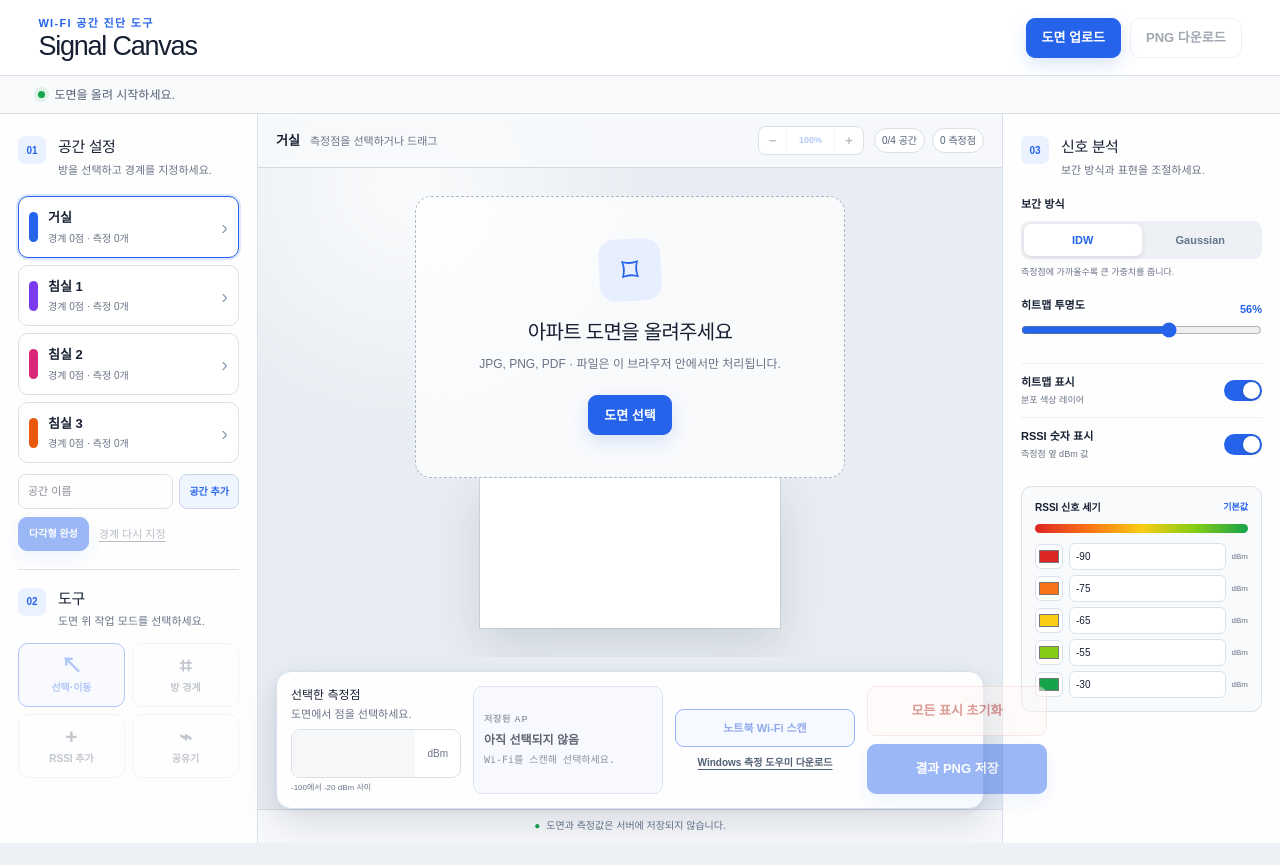
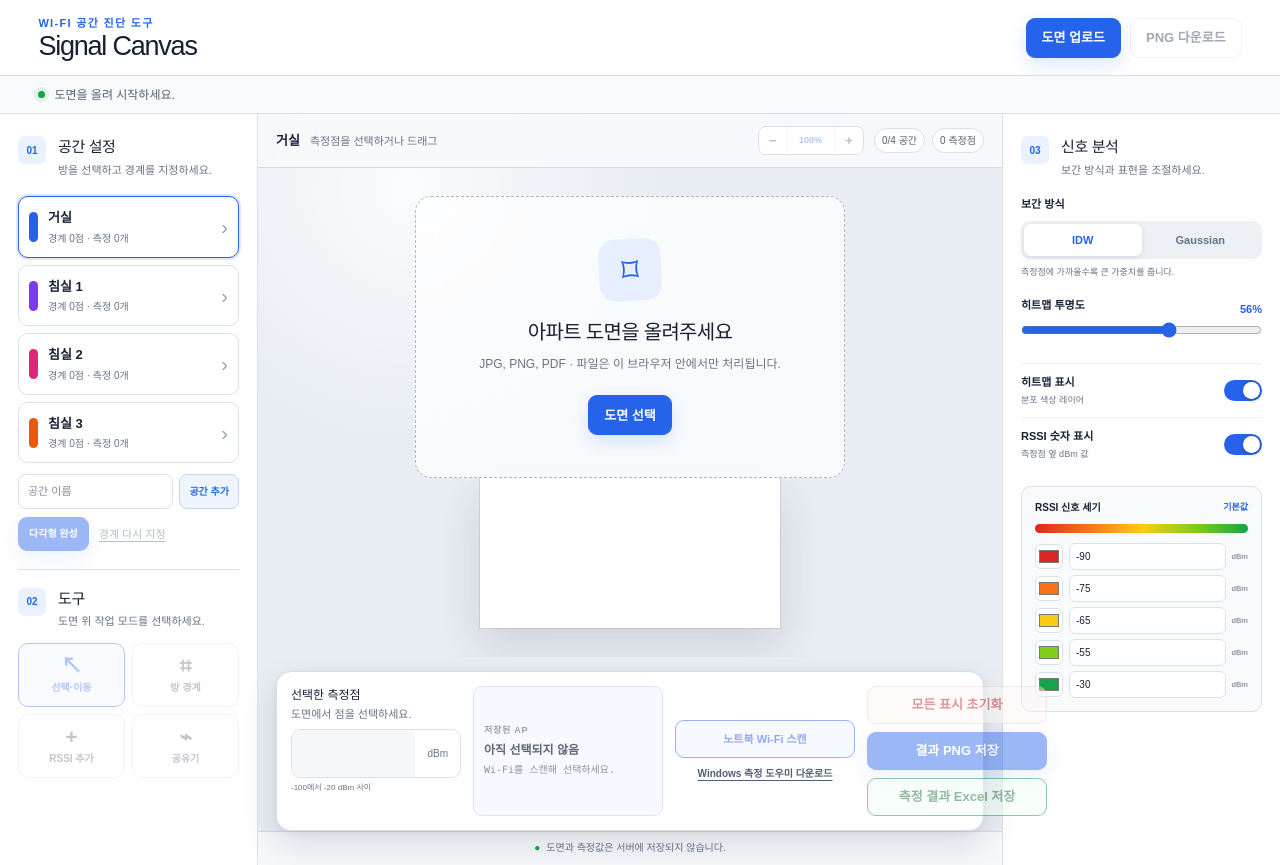
Before and after one commit to kictech/signal-canvas-wifi, a Next.js app: page / in a window 1280 px wide. Before the commit the page ends 843 px from the top, so only its background shows below. Built offline with nearby package versions, Linux system fonts and the light colour scheme.

Commit message:
Add Excel export for RSSI measurements

```diff
--- a/app/globals.css
+++ b/app/globals.css
@@ -1107,13 +1107,24 @@ input[type="range"] {
 
 .floating-actions {
   display: grid;
-  grid-template-rows: 1fr 1fr;
+  grid-template-rows: repeat(3, 1fr);
   gap: 8px;
 }
 
 .floating-actions .button {
   width: 100%;
   min-height: 38px;
+}
+
+.button-excel {
+  border-color: #15803d;
+  background: #f0fdf4;
+  color: #166534;
+}
+
+.button-excel:hover:not(:disabled) {
+  border-color: #166534;
+  background: #dcfce7;
 }
 
 .floating-results {
@@ -1265,7 +1276,7 @@ input[type="range"] {
   }
 
   .floating-actions {
-    grid-template-columns: 1fr 1fr;
+    grid-template-columns: 1fr;
     grid-template-rows: none;
   }
 
--- a/app/page.tsx
+++ b/app/page.tsx
@@ -9,6 +9,7 @@ import {
   useRef,
   useState,
 } from "react";
+import { strToU8, zipSync } from "fflate";
 
 type Point = { x: number; y: number };
 type Measurement = Point & {
@@ -75,6 +76,75 @@ const defaultColorStops: ColorStop[] = [
 
 function uid() {
   return `${Date.now().toString(36)}-${Math.random().toString(36).slice(2, 8)}`;
+}
+
+function escapeXml(value: string) {
+  return value
+    .replace(/&/g, "&amp;")
+    .replace(/</g, "&lt;")
+    .replace(/>/g, "&gt;")
+    .replace(/"/g, "&quot;")
+    .replace(/'/g, "&apos;");
+}
+
+function excelColumn(index: number) {
+  let value = index + 1;
+  let result = "";
+  while (value > 0) {
+    value -= 1;
+    result = String.fromCharCode(65 + (value % 26)) + result;
+    value = Math.floor(value / 26);
+  }
+  return result;
+}
+
+function createExcelWorkbook(rows: Array<Array<string | number | null>>) {
+  const sheetRows = rows
+    .map((row, rowIndex) => {
+      const cells = row
+        .map((value, columnIndex) => {
+          const reference = `${excelColumn(columnIndex)}${rowIndex + 1}`;
+          if (value === null) return `<c r="${reference}"/>`;
+          if (typeof value === "number") {
+            return `<c r="${reference}" s="2"><v>${value}</v></c>`;
+          }
+          return `<c r="${reference}" t="inlineStr" s="${rowIndex === 0 ? 1 : 0}"><is><t>${escapeXml(value)}</t></is></c>`;
+        })
+        .join("");
+      return `<row r="${rowIndex + 1}">${cells}</row>`;
+    })
+    .join("");
+  const lastCell = `${excelColumn(rows[0].length - 1)}${rows.length}`;
+  const now = new Date().toISOString();
+
+  const files = {
+    "[Content_Types].xml": strToU8(
+      `<?xml version="1.0" encoding="UTF-8" standalone="yes"?><Types xmlns="http://schemas.openxmlformats.org/package/2006/content-types"><Default Extension="rels" ContentType="application/vnd.openxmlformats-package.relationships+xml"/><Default Extension="xml" ContentType="application/xml"/><Override PartName="/xl/workbook.xml" ContentType="application/vnd.openxmlformats-officedocument.spreadsheetml.sheet.main+xml"/><Override PartName="/xl/worksheets/sheet1.xml" ContentType="application/vnd.openxmlformats-officedocument.spreadsheetml.worksheet+xml"/><Override PartName="/xl/styles.xml" ContentType="application/vnd.openxmlformats-officedocument.spreadsheetml.styles+xml"/><Override PartName="/docProps/core.xml" ContentType="application/vnd.openxmlformats-package.core-properties+xml"/><Override PartName="/docProps/app.xml" ContentType="application/vnd.openxmlformats-officedocument.extended-properties+xml"/></Types>`,
+    ),
+    "_rels/.rels": strToU8(
+      `<?xml version="1.0" encoding="UTF-8" standalone="yes"?><Relationships xmlns="http://schemas.openxmlformats.org/package/2006/relationships"><Relationship Id="rId1" Type="http://schemas.openxmlformats.org/officeDocument/2006/relationships/officeDocument" Target="xl/workbook.xml"/><Relationship Id="rId2" Type="http://schemas.openxmlformats.org/package/2006/relationships/metadata/core-properties" Target="docProps/core.xml"/><Relationship Id="rId3" Type="http://schemas.openxmlformats.org/officeDocument/2006/relationships/extended-properties" Target="docProps/app.xml"/></Relationships>`,
+    ),
+    "docProps/core.xml": strToU8(
+      `<?xml version="1.0" encoding="UTF-8" standalone="yes"?><cp:coreProperties xmlns:cp="http://schemas.openxmlformats.org/package/2006/metadata/core-properties" xmlns:dc="http://purl.org/dc/elements/1.1/" xmlns:dcterms="http://purl.org/dc/terms/" xmlns:xsi="http://www.w3.org/2001/XMLSchema-instance"><dc:title>Signal Canvas RSSI 측정 결과</dc:title><dc:creator>Signal Canvas</dc:creator><dcterms:created xsi:type="dcterms:W3CDTF">${now}</dcterms:created></cp:coreProperties>`,
+    ),
+    "docProps/app.xml": strToU8(
+      `<?xml version="1.0" encoding="UTF-8" standalone="yes"?><Properties xmlns="http://schemas.openxmlformats.org/officeDocument/2006/extended-properties"><Application>Signal Canvas</Application></Properties>`,
+    ),
+    "xl/workbook.xml": strToU8(
+      `<?xml version="1.0" encoding="UTF-8" standalone="yes"?><workbook xmlns="http://schemas.openxmlformats.org/spreadsheetml/2006/main" xmlns:r="http://schemas.openxmlformats.org/officeDocument/2006/relationships"><sheets><sheet name="RSSI 측정 결과" sheetId="1" r:id="rId1"/></sheets></workbook>`,
+    ),
+    "xl/_rels/workbook.xml.rels": strToU8(
+      `<?xml version="1.0" encoding="UTF-8" standalone="yes"?><Relationships xmlns="http://schemas.openxmlformats.org/package/2006/relationships"><Relationship Id="rId1" Type="http://schemas.openxmlformats.org/officeDocument/2006/relationships/worksheet" Target="worksheets/sheet1.xml"/><Relationship Id="rId2" Type="http://schemas.openxmlformats.org/officeDocument/2006/relationships/styles" Target="styles.xml"/></Relationships>`,
+    ),
+    "xl/styles.xml": strToU8(
+      `<?xml version="1.0" encoding="UTF-8" standalone="yes"?><styleSheet xmlns="http://schemas.openxmlformats.org/spreadsheetml/2006/main"><fonts count="2"><font><sz val="11"/><name val="Arial"/></font><font><b/><color rgb="FFFFFFFF"/><sz val="11"/><name val="Arial"/></font></fonts><fills count="3"><fill><patternFill patternType="none"/></fill><fill><patternFill patternType="gray125"/></fill><fill><patternFill patternType="solid"><fgColor rgb="FF2563EB"/><bgColor indexed="64"/></patternFill></fill></fills><borders count="1"><border><left/><right/><top/><bottom/><diagonal/></border></borders><cellStyleXfs count="1"><xf numFmtId="0" fontId="0" fillId="0" borderId="0"/></cellStyleXfs><cellXfs count="3"><xf numFmtId="0" fontId="0" fillId="0" borderId="0" xfId="0"/><xf numFmtId="0" fontId="1" fillId="2" borderId="0" xfId="0" applyFont="1" applyFill="1" applyAlignment="1"><alignment horizontal="center" vertical="center" wrapText="1"/></xf><xf numFmtId="0" fontId="0" fillId="0" borderId="0" xfId="0" applyAlignment="1"><alignment horizontal="center"/></xf></cellXfs><cellStyles count="1"><cellStyle name="Normal" xfId="0" builtinId="0"/></cellStyles></styleSheet>`,
+    ),
+    "xl/worksheets/sheet1.xml": strToU8(
+      `<?xml version="1.0" encoding="UTF-8" standalone="yes"?><worksheet xmlns="http://schemas.openxmlformats.org/spreadsheetml/2006/main"><dimension ref="A1:${lastCell}"/><sheetViews><sheetView workbookViewId="0"><pane ySplit="1" topLeftCell="A2" activePane="bottomLeft" state="frozen"/></sheetView></sheetViews><cols><col min="1" max="1" width="13" customWidth="1"/><col min="2" max="2" width="18" customWidth="1"/><col min="3" max="${rows[0].length}" width="32" customWidth="1"/></cols><sheetData>${sheetRows}</sheetData><autoFilter ref="A1:${lastCell}"/></worksheet>`,
+    ),
+  };
+
+  return zipSync(files, { level: 6 });
 }
 
 function pointInPolygon(point: Point, polygon: Point[]) {
@@ -850,6 +920,64 @@ export default function Home() {
     setMessage("히트맵 PNG를 다운로드했습니다.");
   };
 
+  const downloadExcel = () => {
+    const measurements = rooms.flatMap((room) =>
+      room.measurements.map((measurement) => ({ room, measurement })),
+    );
+    if (!measurements.length) {
+      setMessage("엑셀로 저장할 측정 결과가 없습니다.");
+      return;
+    }
+
+    const accessPoints = Array.from(
+      new Map(
+        measurements
+          .filter(({ measurement }) => measurement.bssid)
+          .map(({ measurement }) => [
+            measurement.bssid!.toUpperCase(),
+            {
+              ssid: measurement.ssid || "(숨김 네트워크)",
+              bssid: measurement.bssid!.toUpperCase(),
+            },
+          ]),
+      ).values(),
+    );
+
+    if (!accessPoints.length) {
+      setMessage("AP가 선택된 측정 결과가 없습니다. Wi‑Fi 스캔 후 AP를 선택하세요.");
+      return;
+    }
+
+    const header = [
+      "측정 위치",
+      "공간",
+      ...accessPoints.map((ap) => `${ap.ssid} (${ap.bssid})`),
+    ];
+    const rows = measurements.map(({ room, measurement }, index) => [
+      `P${index + 1}`,
+      room.name,
+      ...accessPoints.map((ap) =>
+        measurement.bssid?.toUpperCase() === ap.bssid ? measurement.rssi : null,
+      ),
+    ]);
+
+    const workbook = createExcelWorkbook([header, ...rows]);
+    const safeName = (fileName.replace(/\.[^.]+$/, "") || "floorplan")
+      .replace(/[^\w가-힣-]+/g, "-")
+      .replace(/-+/g, "-");
+    const blob = new Blob([workbook], {
+      type: "application/vnd.openxmlformats-officedocument.spreadsheetml.sheet",
+    });
+    const link = document.createElement("a");
+    link.href = URL.createObjectURL(blob);
+    link.download = `${safeName}-rssi-results.xlsx`;
+    link.click();
+    URL.revokeObjectURL(link.href);
+    setMessage(
+      `측정 위치 ${measurements.length}개와 AP ${accessPoints.length}개의 엑셀 파일을 저장했습니다.`,
+    );
+  };
+
   const chooseRoom = (room: Room) => {
     setActiveRoomId(room.id);
     setSelectedMeasurementId(null);
@@ -1181,6 +1309,13 @@ export default function Home() {
               >
                 결과 PNG 저장
               </button>
+              <button
+                className="button button-excel"
+                onClick={downloadExcel}
+                disabled={measurementCount === 0}
+              >
+                측정 결과 Excel 저장
+              </button>
             </div>
 
             {(wifiError || wifiNetworks.length > 0) && (
```
